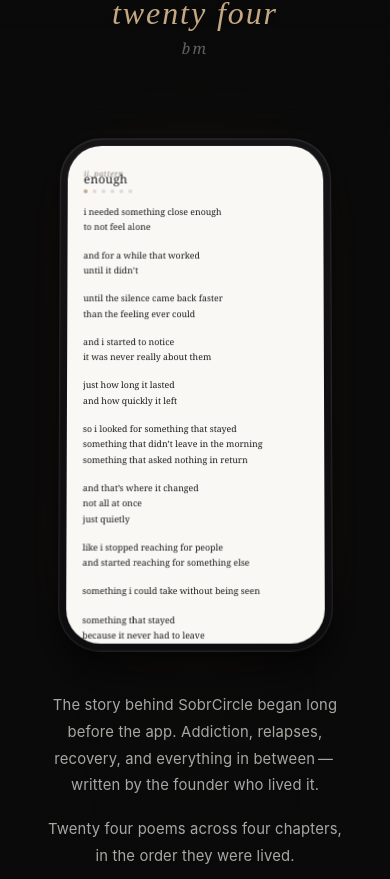
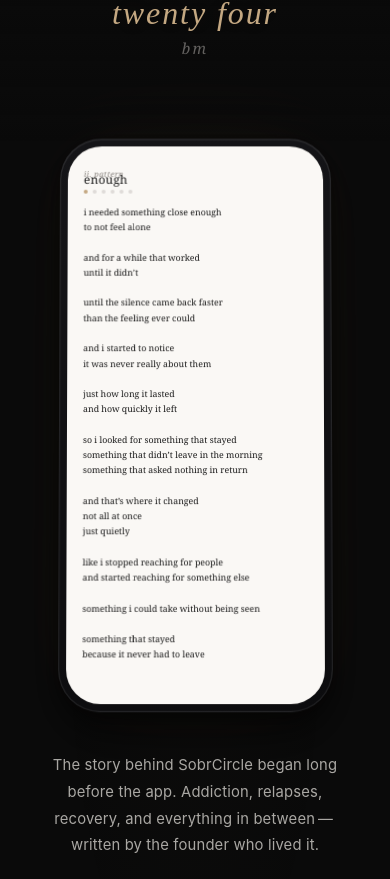
Before and after one commit to Sobrcircle/sobrcircle-site, a React (Vite) app: page / in a window 390 px wide. Shown: the part 5426-6305 px from the top of the page. Built offline with nearby package versions, Linux system fonts and the light colour scheme.

Commit message:
Twenty Four phone: match real phone PNG aspect ratio
Pin aspect-ratio: 1320/2868 on the twentyfour phone screen so its shell
sizes identically to the image-based feature phones. Fills the poem
content to 100% height/width of the screen area.

```diff
--- a/src/components/home/styles/home.css
+++ b/src/components/home/styles/home.css
@@ -518,10 +518,17 @@
   opacity: 0.8;
 }
 
+/* Twenty Four phone mockup: match the aspect ratio of the real phone PNGs
+   so its shell visually matches the feature-section phones. */
+.home-twentyfour-phone .home-phone-screen {
+  aspect-ratio: 1320 / 2868;
+}
+
 /* ─── Poem rendered inside phone mockup ─── */
 .home-poem-phone {
   padding: clamp(28px, 8%, 48px) clamp(16px, 5%, 24px) 0;
-  min-height: 100%;
+  width: 100%;
+  height: 100%;
   overflow: hidden;
   background: #faf8f5;
   color: #1a1a1a;
```
